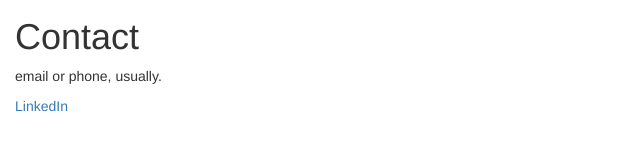
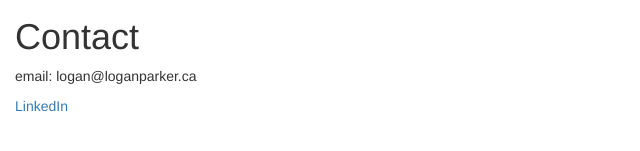
Before and after one commit to ldparker/ldparker.github.io, a plain HTML site: page index.html in a window 1280 px wide. Shown: the part 415-566 px from the top of the page, 0-640 px from the left. Drawn offline with nearby package versions, Linux system fonts and the light colour scheme; a script that the page names is missing.

Commit message:
Deleted version - updated contact

```diff
--- a/index.html
+++ b/index.html
@@ -34,7 +34,7 @@
             <div class='container'>
                 <h1> Website is currently under construction</h1>
                 <h1>Contact</h1>
-                <p>email or phone, usually.</p>
+                <p>email: logan@loganparker.ca</p>
                 <a href="https://www.linkedin.com/in/logandparker" target="_blank">LinkedIn</a>
             </div>
         </div>
```
